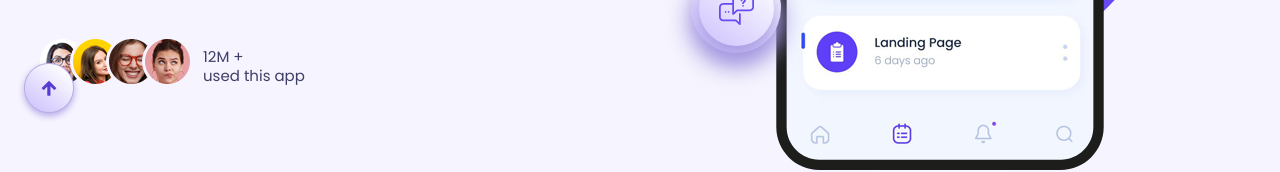
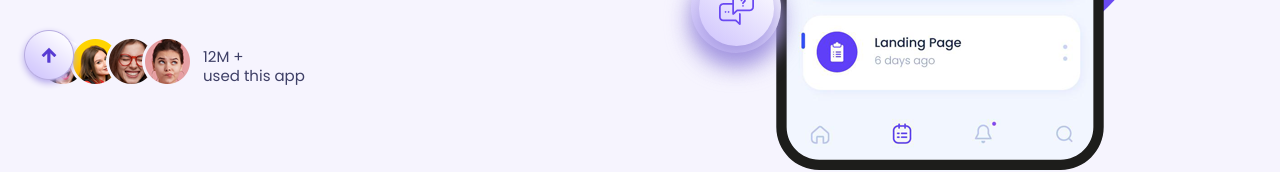
Before and after one commit to protik473/Exam_1_APPER, a plain HTML site: page index.html in a window 1280 px wide. Shown: the part 652-824 px from the top of the page. Drawn offline with Linux system fonts and the light colour scheme.

Commit message:
Go top css update style.css

```diff
--- a/css/style.css
+++ b/css/style.css
@@ -1623,6 +1623,6 @@ footer .bottom_footer .developer_text a {
 }
 .go_top{
     position:fixed;
-    bottom:17px;
     left:17px;
-}
+    bottom:50px;
+}
```
